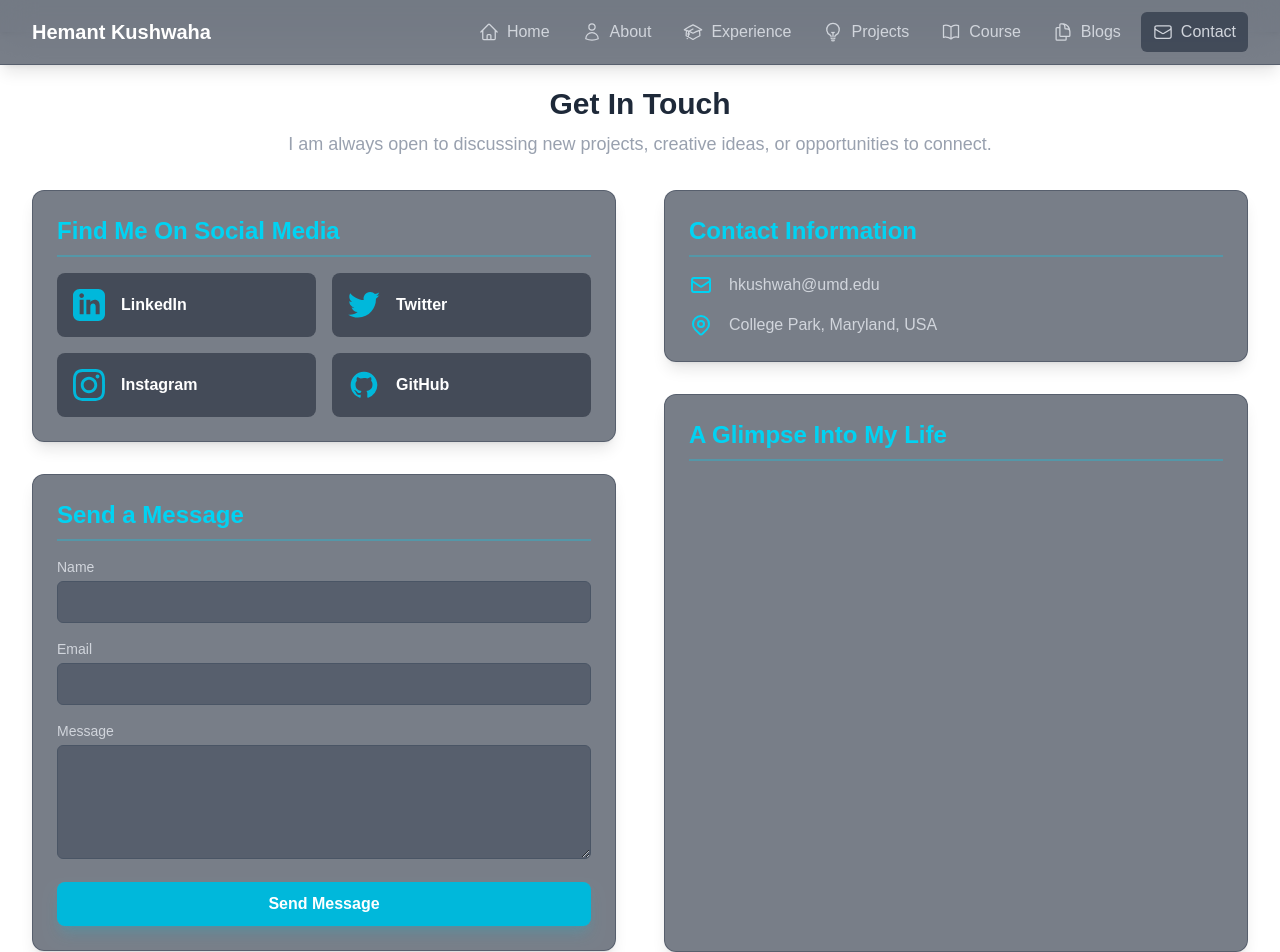
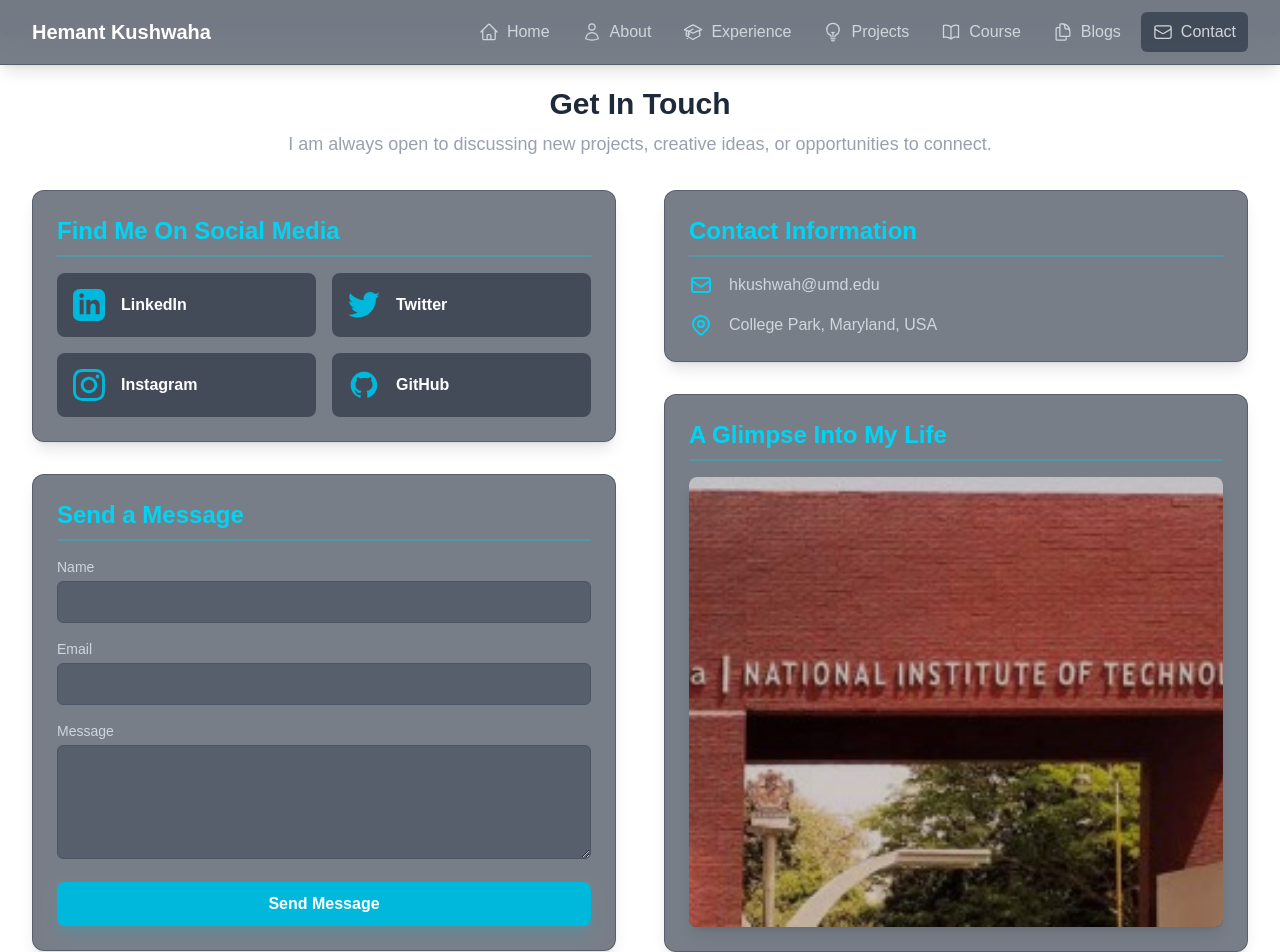
Before and after one commit to Hemkush/portfolio-website, a Next.js app: page /home/contact in a window 1280 px wide. Shown: the top 952 px of the page. Built offline with nearby package versions, Linux system fonts and the light colour scheme.

Commit message:
Fixed error

```diff
--- a/src/app/home/constant.tsx
+++ b/src/app/home/constant.tsx
@@ -276,10 +276,11 @@ export const SOCIAL_LINKS: SocialLink[] = [
     },
 ];
 
-// export const SOCIAL_LIFE_IMAGES: string[] = [
-//     '/UMD_view.png', // University of Maryland view
-//     '/NIT_cover.png',
-//     '/UMD_cover.png', // University of Maryland cover
-//   '/NIT_mainBuilding.png', // National Institute of Technology gate
-//   '/UMD_cover1.png'
-// ];
+export const SOCIAL_LIFE_IMAGES: string[] = [
+    '/UMD_view.png', // University of Maryland view
+    '/NIT_cover.png',
+    '/UMD_cover.png', // University of Maryland cover
+  '/NIT_mainBuilding.png', // National Institute of Technology gate
+  '/UMD_cover1.png',
+  '/NIT Gate.png',
+];
--- a/src/app/home/contact/page.tsx
+++ b/src/app/home/contact/page.tsx
@@ -1,9 +1,9 @@
 import React from 'react';
 import { Section } from '../about/section';
-// import { ImageSlideshow } from './imageSlideshow';
-import { CONTACT_DETAILS, SOCIAL_LINKS } from '../constant';
+import { ImageSlideshow } from './imageSlideshow';
+import { CONTACT_DETAILS, SOCIAL_LINKS, SOCIAL_LIFE_IMAGES } from '../constant';
 
-export const ContactPage: React.FC = () => {
+ const ContactPage: React.FC = () => {
     return (
         <div className="container mx-auto px-4 md:px-8 pb-16">
             <header className="text-center py-8">
@@ -63,7 +63,7 @@ export const ContactPage: React.FC = () => {
 
                     <Section title="A Glimpse Into My Life">
                       <div className='w-full' style={{ height: '450px' }}>
-                        {/* <ImageSlideshow images={SOCIAL_LIFE_IMAGES} /> */}
+                        <ImageSlideshow images={SOCIAL_LIFE_IMAGES} />
                         </div>
                     </Section>
                 </div>
```
